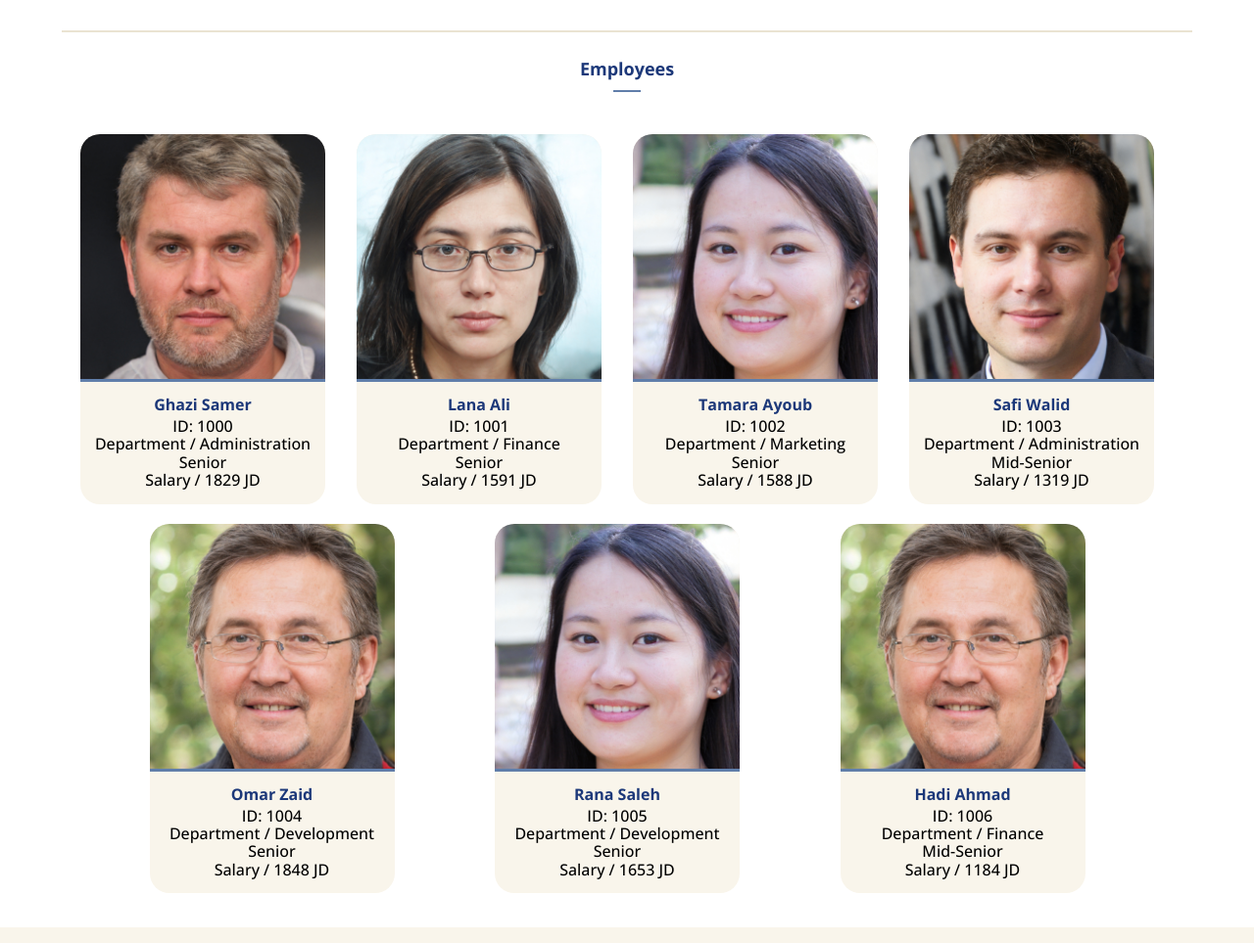
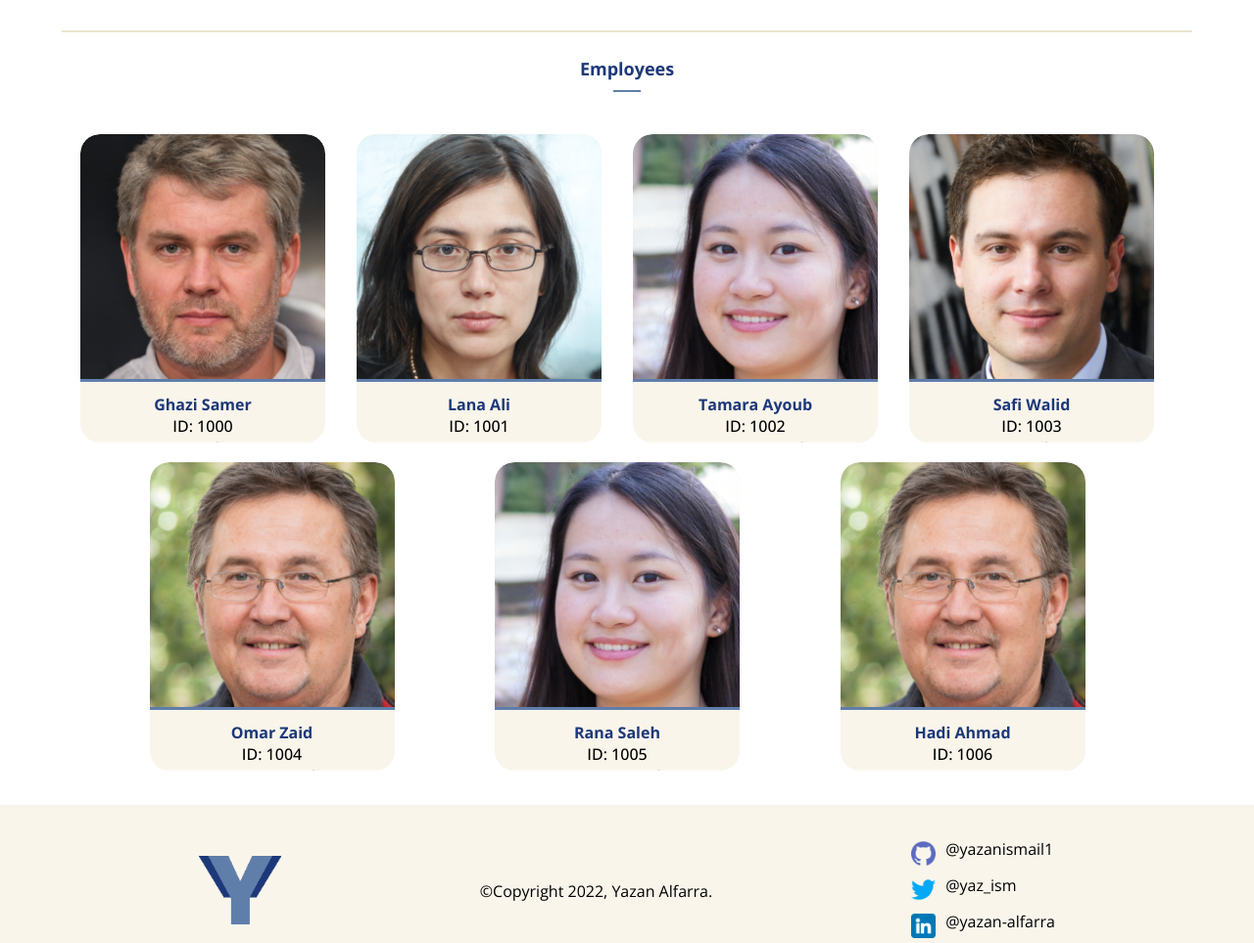
Before and after one commit to yazanismail1/HR-management-system, a plain HTML site: page index.html in a window 1280 px wide. Shown: the part 480-1443 px from the top of the page at 98% size. Drawn offline with nearby package versions, Linux system fonts and the light colour scheme.

Commit message:
adding styling

```diff
--- a/app.js
+++ b/app.js
@@ -88,9 +88,11 @@ Employee.prototype.writeToHTML = function() {
         </div>
         <p class="employee-name">${this.fullName}</p>
         <p class="employee-id">ID: ${this.employeeId()}</p>
+        <div class="to-hide">
         <p class="to-be-hidden">Department / ${this.department}</p>
         <p class="to-be-hidden">${this.level}</p>
         <p class="to-be-hidden">Salary / ${this.salary()} JD</p>
+        </div>
       </div>`)
 }
 
@@ -109,6 +111,7 @@ const hadiAhmad = new Employee("Hadi Ahmad", "Finance", "Mid-Senior", "./assets/
 for (let i = 0; i < allEmployees.length; i++){
     console.log(`Employee name: ${allEmployees[i].fullName} `);
     console.log(`Department: ${allEmployees[i].department} `);
+    console.log(`Employee salary: ${allEmployees[i].salary()} `);
     console.log("-----------------------");
  }
 
--- a/styles/index.css
+++ b/styles/index.css
@@ -27,6 +27,7 @@ header {
 	font-size: 18px;
 	font-weight: 700;
 	color: #1C3879;
+	transition: 0.5s;
 }
 
 .nav-item:hover {
@@ -115,6 +116,7 @@ td {
 	border: #607EAA;
 	border-radius: 25px;
 	color: black;
+	transition: 0.5s;
 }
 
 .submit-btn:hover {
@@ -122,6 +124,7 @@ td {
 	background-color: #1C3879;
 	border: #1C3879;
 	color: #F9F5EB;
+
 }
 
 .search-for-employee table tr td input {
@@ -159,13 +162,12 @@ td {
 	flex-wrap: wrap;
 	padding: 0 70px 50px 70px;
 	justify-content: space-evenly;
-
 }
 
 .inner-employees-cards-section{
 	position: relative;
 	width: 250px;
-	height:fit-content;
+	height:300px;
 	background-color: #F9F5EB;
 	top: 35px;
 	border-radius: 20px;
@@ -175,7 +177,12 @@ td {
 	text-align: center;
 	margin-right: 20px;
 	margin-bottom: 20px;
+	overflow: hidden;
+	transition: height 0.5s;
+}
 
+.inner-employees-cards-section:hover{
+	height:370px;
 }
 
 .test img{
@@ -200,8 +207,20 @@ td {
 	font-size: 16px;
 	font-weight: 500;
 	line-height: 1.15;
+}
 
+.to-hide {
+	display: none;
+	position: relative;
+	width: 250px;
+	top: 5px;
+	padding-bottom: 5px;
 }
+
+.to-hide{
+	display: block;
+}
+
 
 .employee-id {
 	font-size: 16px;
```
Lines whose indentation alone changed are shown as unchanged.
